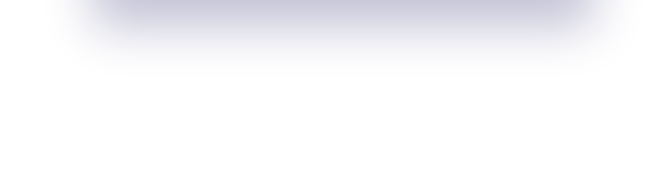
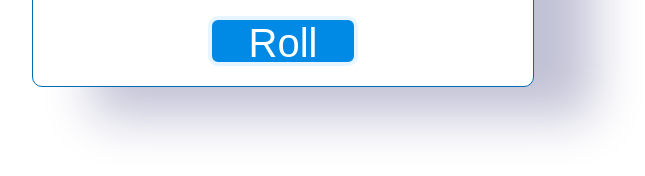
Before and after one commit to Thoratshraddha14/dice-roller, a plain HTML site: page index.html in a window 1280 px wide. Shown: the part 208-384 px from the top of the page, without its empty margins (357-1002 px from the left). Drawn offline with Linux system fonts and the light colour scheme.

Commit message:
button added and css apply

```diff
--- a/index.html
+++ b/index.html
@@ -22,12 +22,27 @@
             height: 200px;
             margin-left: 150px;
         }
+        .btn{
+            height: 50px;
+            width: 150px;
+            display: block;
+            margin: 20px auto;
+            font-size: 40px;
+            border-radius: 10px;
+            border: 4px solid #e6f5ff;
+            background-color: #008ae6;
+            color: white;
+            cursor: pointer;
+        }
     </style>
 </head>
 <body>
     <div class="container">
-         <h2 class="heading">Dice-Roller</h2>
-         <img src="./image/dice.png" class="dice" id="dice">
+        <h2 class="heading">Dice-Roller</h2>
+        <img src="./image/dice.png" class="dice" id="dice">
+        <div>
+            <button class="btn" onclick="diceRoller()">Roll</button>
+        </div>
 
     </div>
 </body>
```
